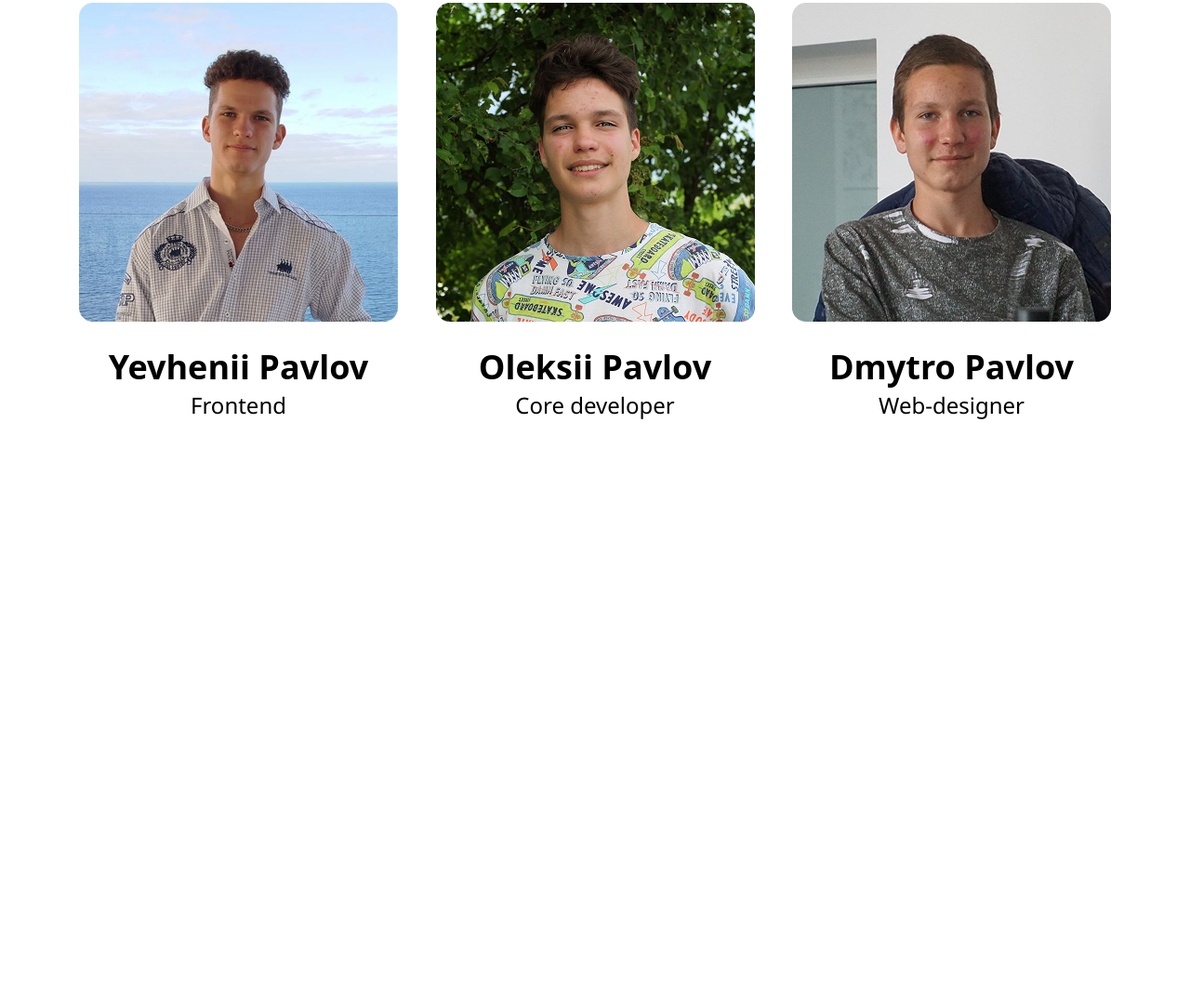
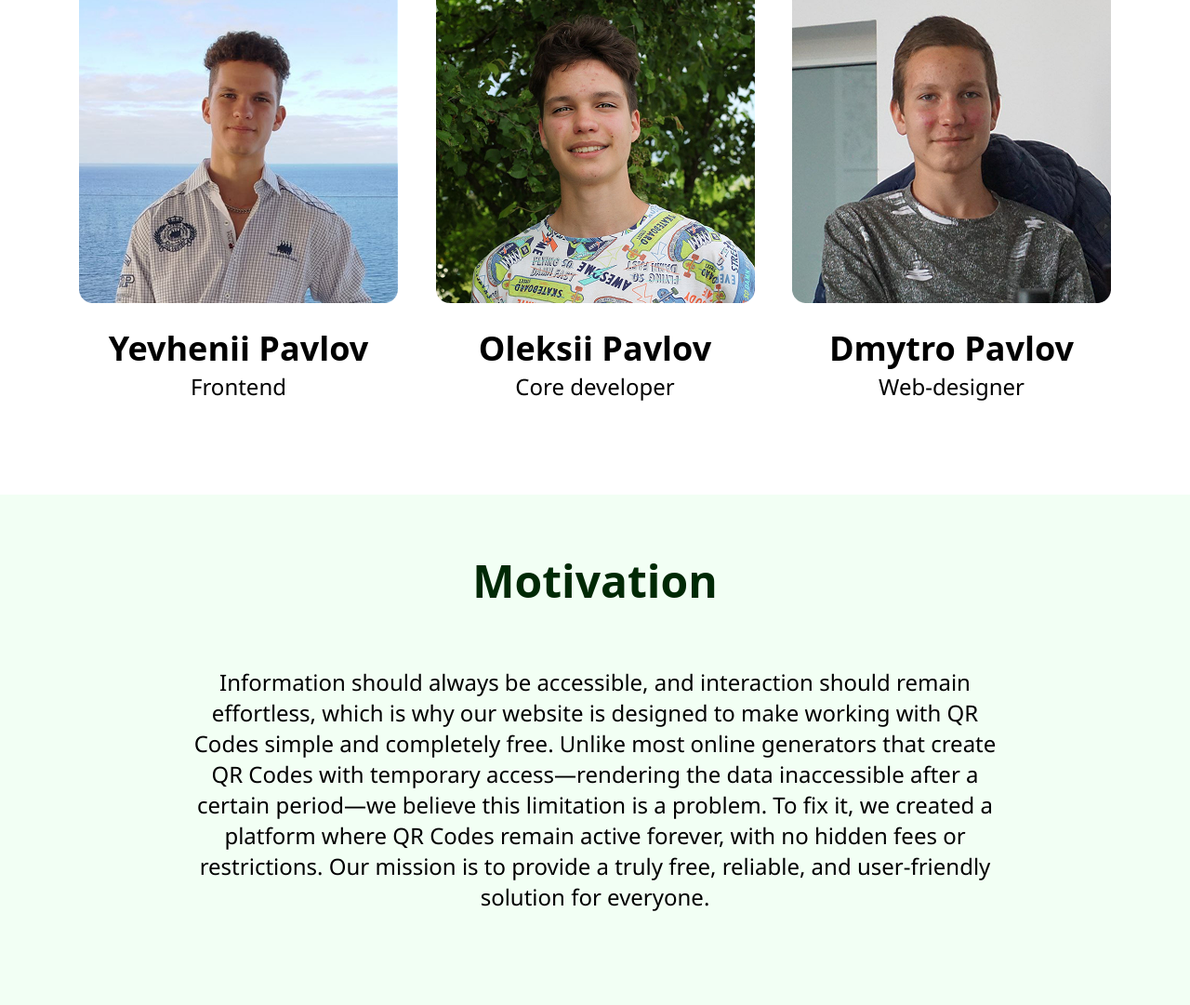
Before and after one commit to Alekseypavlov14/qr-codes-landing, a website built with Vite: page index.html in a window 1280 px wide. Shown: the part 1865-2946 px from the top of the page at 93% size. Before the commit the page ends 2417 px from the top, so only its background shows below. Built offline with nearby package versions, Linux system fonts and the light colour scheme; a web font is replaced by a local one.

Commit message:
added motivation section

```diff
--- a/index.html
+++ b/index.html
@@ -146,6 +146,23 @@
         </div>
       </div>
     </section>
+
+    <section id="motivation" class="section motivation">
+      <div class="container">
+        <h2 class="section__title">Motivation</h2>
+
+        <div class="section__content">
+          <div class="motivation-text">
+            Information should always be accessible, and interaction should remain effortless,
+            which is why our website is designed to make working with QR Codes simple and completely free.
+            Unlike most online generators that create QR Codes with temporary access—rendering the data
+            inaccessible after a certain period—we believe this limitation is a problem. To fix it,
+            we created a platform where QR Codes remain active forever, with no hidden fees or restrictions.
+            Our mission is to provide a truly free, reliable, and user-friendly solution for everyone.
+          </div>
+        </div>
+      </div>
+    </section>
   </div>
 
   <script type="module" src="/src/main.js"></script>
--- a/src/style.css
+++ b/src/style.css
@@ -144,7 +144,7 @@ p {
   font-size: 48px;
 }
 .section__content {
-  margin-top: 80px;
+  margin-top: 60px;
 }
 
 .logo {
@@ -500,3 +500,17 @@ p {
   font-family: 'Noto Sans';
   font-size: 24px;
 }
+
+
+.motivation {
+  background-color: var(--primary-900);
+}
+.motivation-text {
+  width: 100%;
+  max-width: 890px;
+  margin: 0 auto;
+
+  font-family: 'Noto Sans';
+  font-size: 24px;
+  text-align: center;
+}
```
